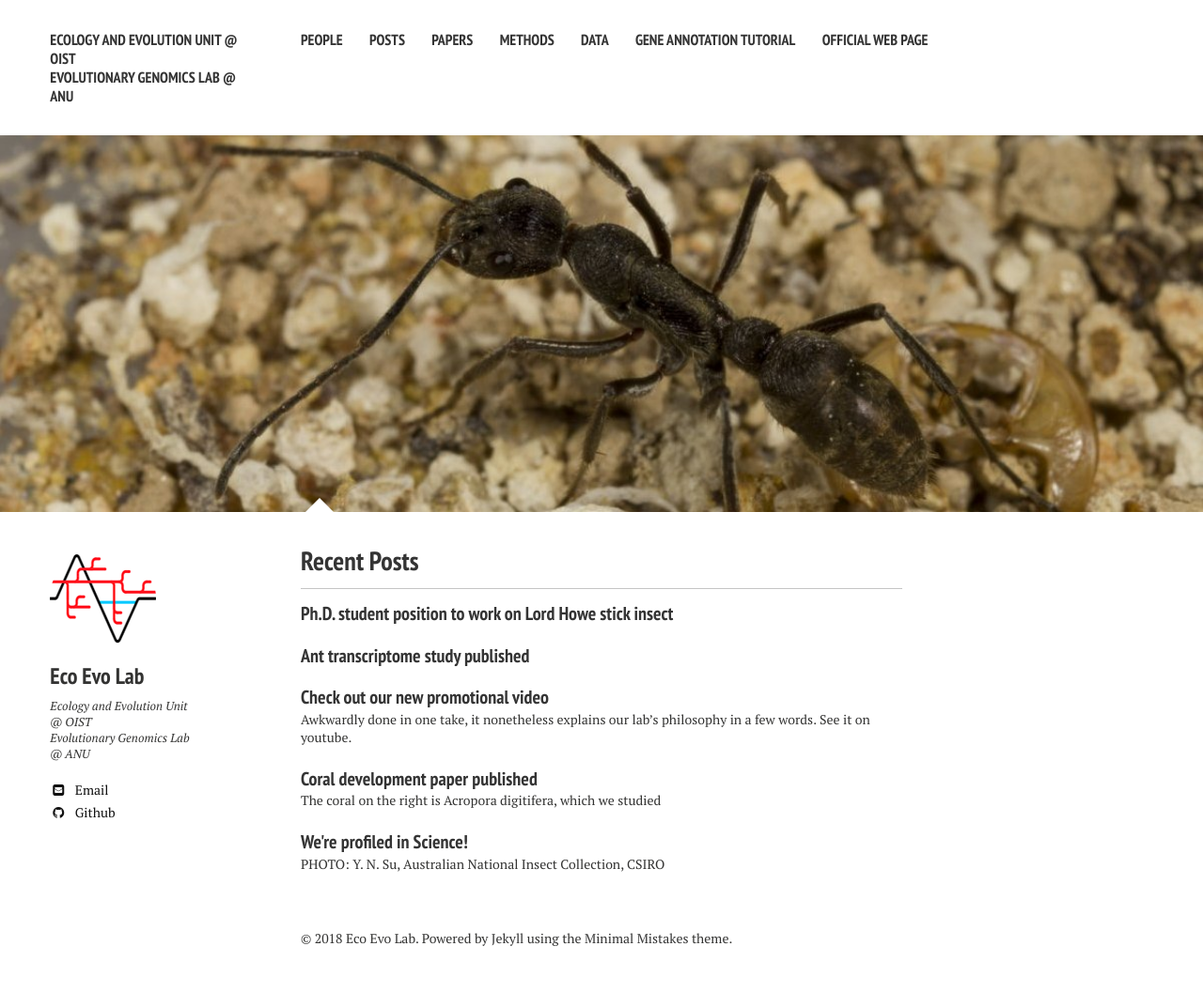
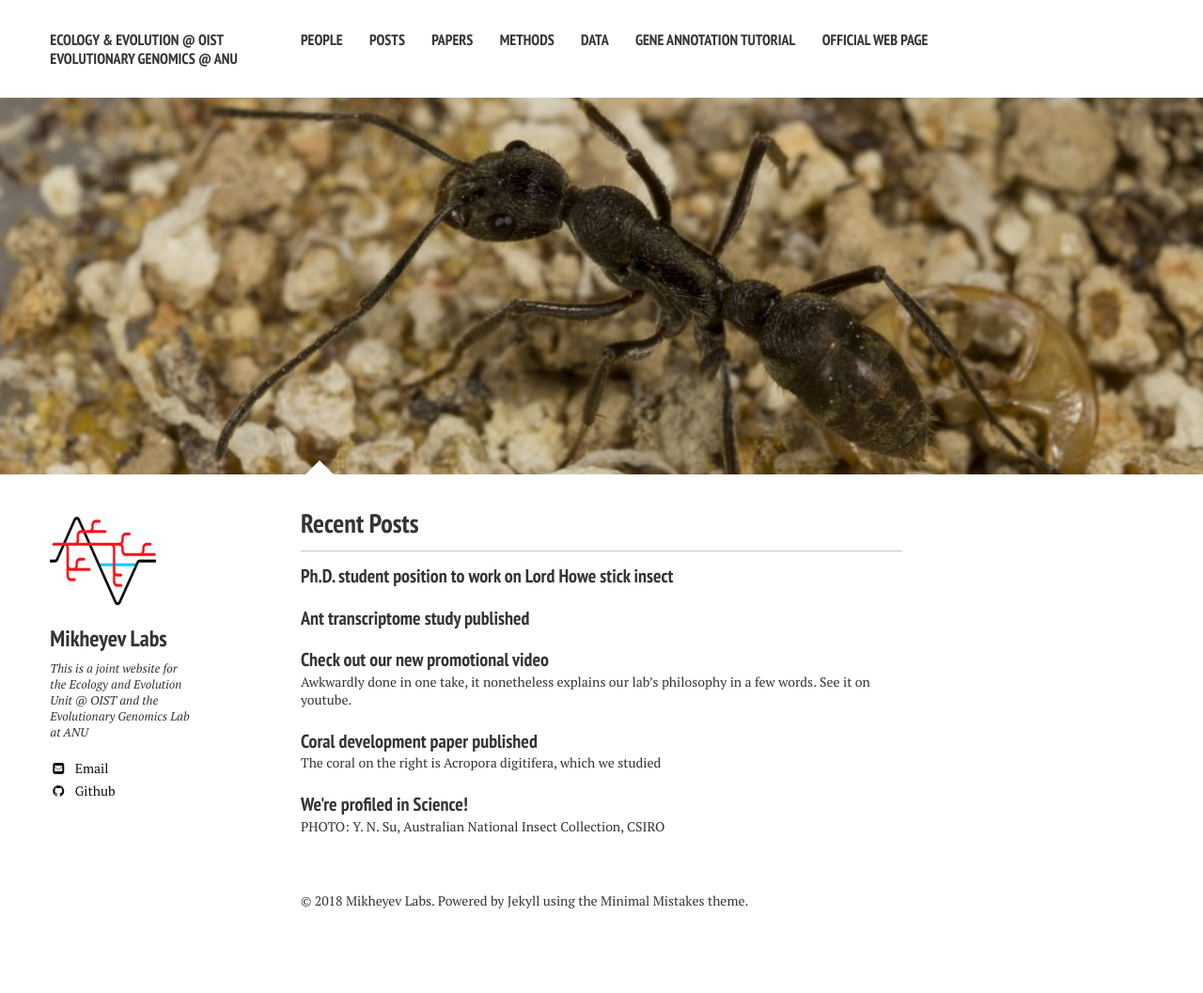
Before and after one commit to MikheyevLab/EcoEvoUnit, a Jekyll site: the page built from index.md, in a window 1280 px wide. Shown: the whole page at 94% size. Built offline with Jekyll 4.4.1, drawn with Linux system fonts in a browser that asks for light colours; nearby versions of some CDN libraries; after the commit the page ends 1017 px from its top, so only the background shows below that.

Commit message:
Update _config.yml

```diff
--- a/_config.yml
+++ b/_config.yml
@@ -1,6 +1,6 @@
 # Site wide configuration
 
-title: Ecology and Evolution Unit @ OIST <br> Evolutionary Genomics Lab @ ANU
+title: Ecology & Evolution @ OIST <br> Evolutionary Genomics @ ANU
 locale:           en-US
 url: https://mikheyevlab.github.io/EcoEvoUnit
 
@@ -25,9 +25,9 @@ kramdown:
 
 # Site owner
 owner:
-  name: Eco Evo Lab
+  name: Mikheyev Labs
   avatar: logo.png
-  bio: Ecology and Evolution Unit @ OIST <br> Evolutionary Genomics Lab @ ANU
+  bio: This is a joint website for the Ecology and Evolution Unit @ OIST and the Evolutionary Genomics Lab at ANU
   email: ecoevo@oist.jp
   disqus-shortname:
   twitter: #username
```
